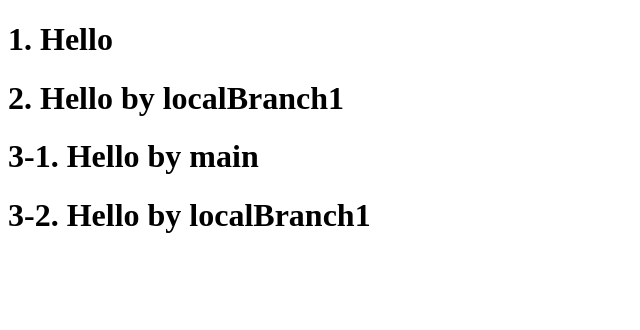
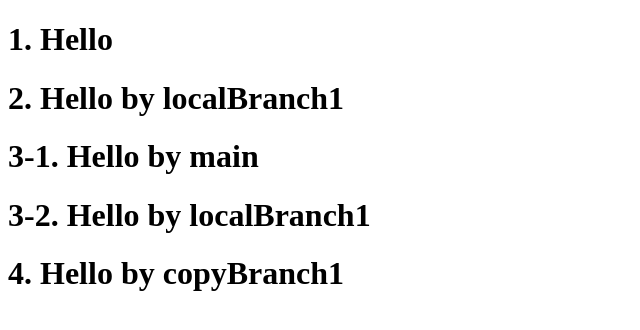
Before and after one commit to bessrabel/test20220302, a website: page index.html in a window 1280 px wide. Shown: the whole page, without its empty margins (0-640 px from the left). Drawn offline with Linux system fonts and the light colour scheme.

Commit message:
... copyBranch1

```diff
--- a/index.html
+++ b/index.html
@@ -11,5 +11,6 @@
   <h1>2. Hello by localBranch1</h1>
   <h1>3-1. Hello by main</h1>
   <h1>3-2. Hello by localBranch1</h1>
+  <h1>4. Hello by copyBranch1</h1>
 </body>
 </html>
```
